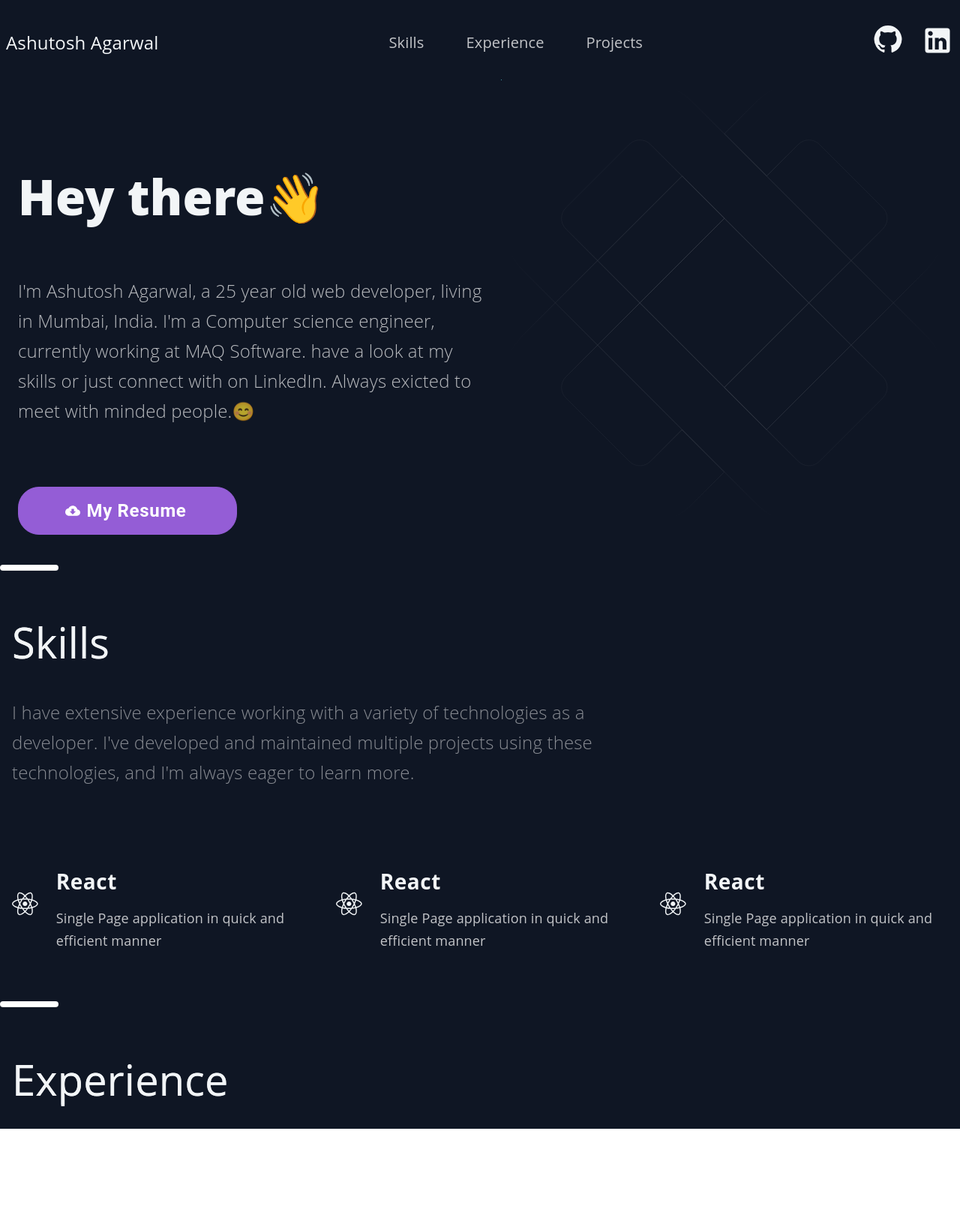
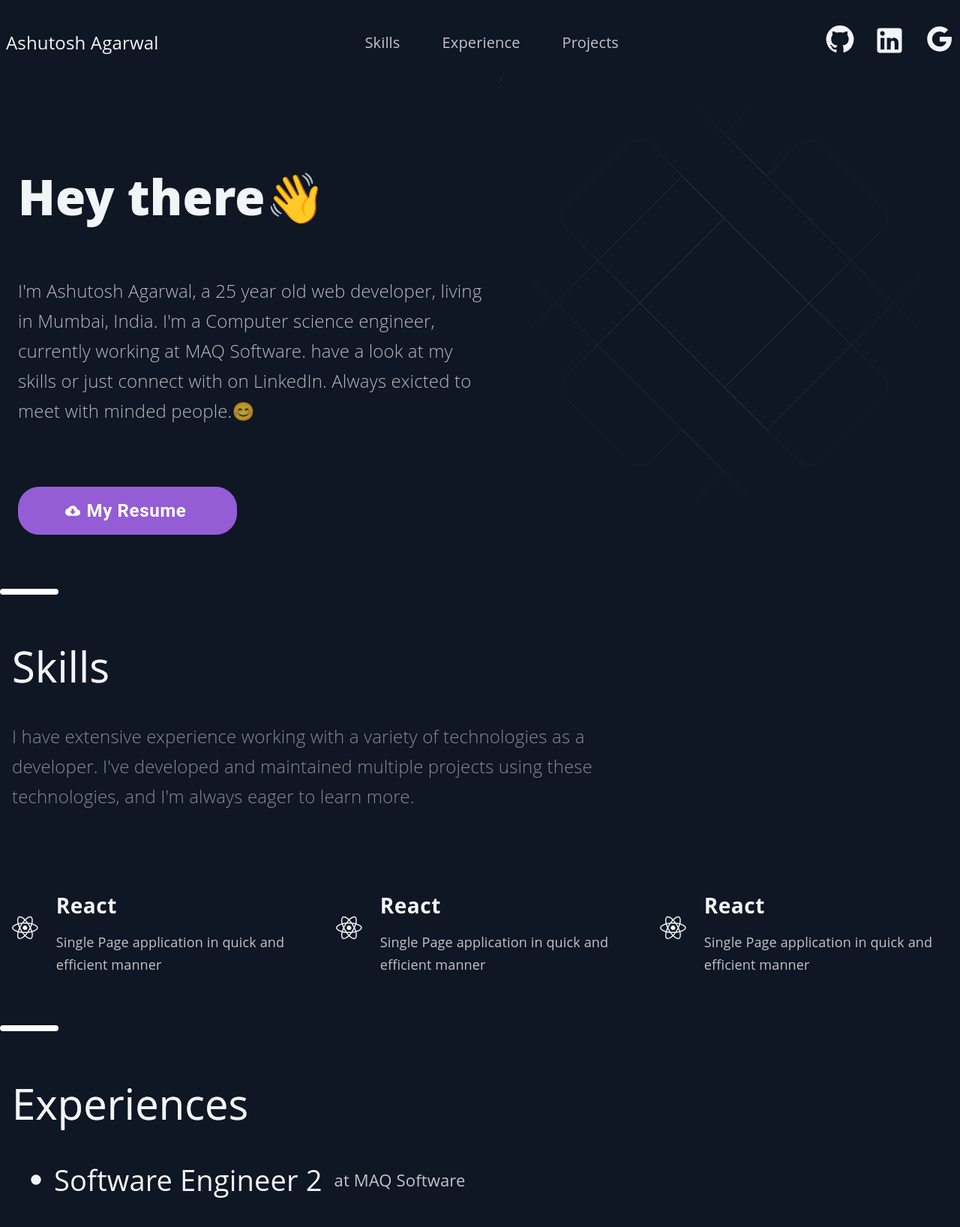
Before and after one commit to Ashutosh-099/MyPortfolio, a React (Vite) app: page / in a window 1280 px wide. Shown: the top 1636 px of the page at 75% size. Before the commit the page ends 1505 px from the top, so only its background shows below. Built offline with nearby package versions, Linux system fonts and the light colour scheme.

Commit message:
Updated the UI

```diff
--- a/src/components/Experience/Experience.css
+++ b/src/components/Experience/Experience.css
@@ -12,3 +12,12 @@
     padding: 0px;
     background: linear-gradient(121.57deg, rgb(255, 255, 255) 18.77%, rgba(255, 255, 255, 0.66) 60.15%) text;
 }
+
+.exp-list-container {
+    padding: 1.5rem;
+}
+
+.exp-list-item-heading {
+    font-size: 38px;
+    font-weight: 500;
+}
--- a/src/components/Experience/Experience.jsx
+++ b/src/components/Experience/Experience.jsx
@@ -1,10 +1,20 @@
 import { Stack } from "@mui/material";
+import CircleIcon from "@mui/icons-material/Circle";
 import "./Experience.css";
 
 const Experience = () => {
   return (
     <Stack className="exp-container" id="experience">
-      <h2 className="exp-title">Experience</h2>
+      <h2 className="exp-title">Experiences</h2>
+      <Stack spacing={2} className="exp-list-container">
+        <div>
+          <Stack direction="row" sx={{ alignItems: "center" }} spacing={2}>
+            <CircleIcon sx={{ fontSize: 16 }} />
+            <span className="exp-list-item-heading">Software Engineer 2</span>
+            <span style={{ color: "#ffffffbf", fontSize: "22px"}}>at MAQ Software</span>
+          </Stack>
+        </div>
+      </Stack>
     </Stack>
   );
 };
--- a/src/components/Header/Header.jsx
+++ b/src/components/Header/Header.jsx
@@ -1,6 +1,6 @@
 import Stack from "@mui/material/Stack";
 import Link from "@mui/material/Link";
-import { GitHub, LinkedIn } from "@mui/icons-material";
+import { GitHub, LinkedIn, Google } from "@mui/icons-material";
 import "./Header.css";
 import { Tooltip } from "@mui/material";
 
@@ -50,6 +50,15 @@ const Header = () => {
             <LinkedIn sx={{ fontSize: 44 }} />
           </Tooltip>
         </Link>
+        <Link
+          color="inherit"
+          href="mailto:ashutoshagarwal100@gmail.com"
+          target="_blank"
+        >
+          <Tooltip title="Google">
+            <Google sx={{ fontSize: 40 }} />
+          </Tooltip>
+        </Link>
       </Stack>
     </Stack>
   );
--- a/src/components/Introduction/Introduction.css
+++ b/src/components/Introduction/Introduction.css
@@ -1,5 +1,6 @@
 .intro-container {
     padding: 1rem;
+    padding-bottom: 3rem;
 }
 
 .greeting {
```
